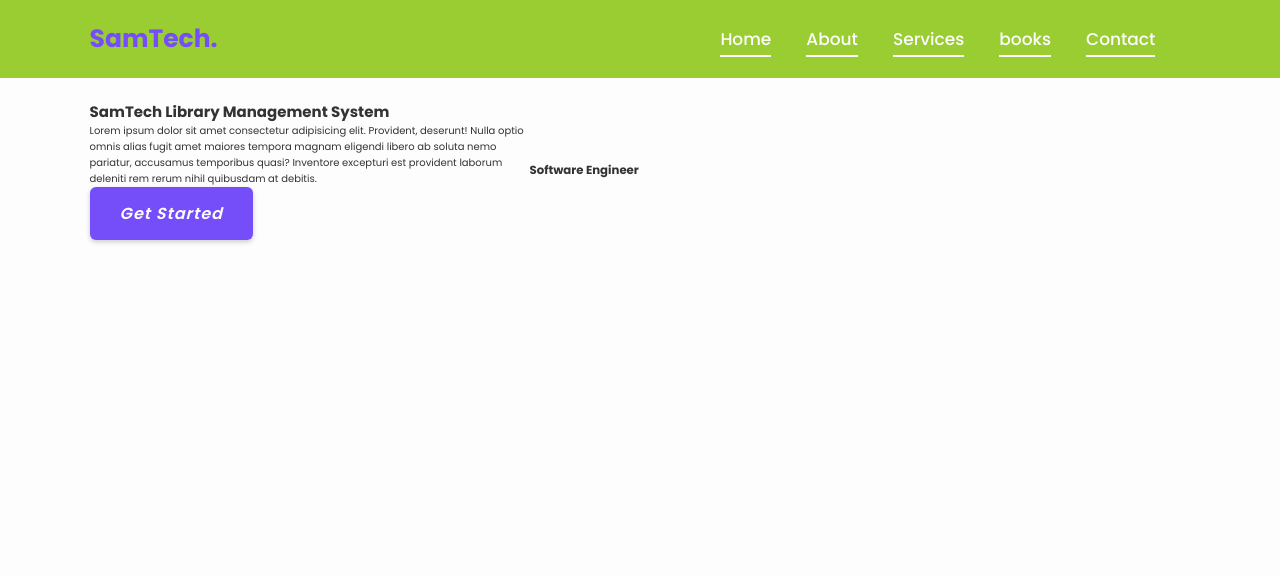
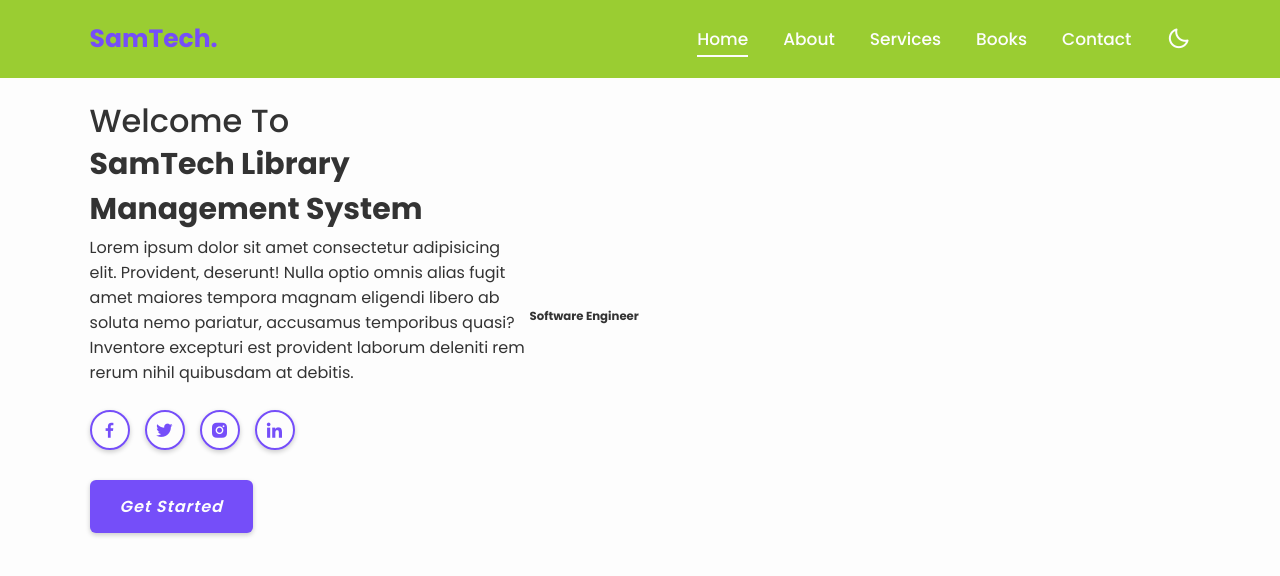
Before and after one commit to SamTech-Africa/library_management_system_frontend, a React (Create React App) app: page / in a window 1280 px wide. Shown: the top 576 px of the page. Built offline with nearby package versions, Linux system fonts and the light colour scheme.

Commit message:
Dark Mode done

```diff
--- a/public/index.html
+++ b/public/index.html
@@ -14,6 +14,10 @@
       Learn how to configure a non-root public URL by running `npm run build`.
     -->
     <title>SamTech Library Management System</title>
+
+       <!-- box icons -->
+       <link href='https://unpkg.com/boxicons@2.1.4/css/boxicons.min.css' rel='stylesheet'>
+
   </head>
   <body>
     <div id="root"></div>
--- a/src/container/pages/components/home/Home.jsx
+++ b/src/container/pages/components/home/Home.jsx
@@ -6,16 +6,17 @@ const Home =()=> {
   return (
     <div className='home' id='home'>
         <div className='home-content'>
+            <h3>Welcome To</h3>
             <h1>SamTech Library Management System</h1>
             <p>Lorem ipsum dolor sit amet consectetur adipisicing elit.
                 Provident, deserunt! Nulla optio omnis alias fugit amet maiores tempora magnam eligendi libero ab soluta nemo pariatur,
                 accusamus temporibus quasi? Inventore excepturi est provident laborum deleniti rem rerum nihil quibusdam at debitis.
             </p>
-            <div className='social-media'>
-                <a href='#'><i className=''></i></a>
-                <a href='#'><i className=''></i></a>
-                <a href='#'><i className=''></i></a>
-                <a href='#'><i className=''></i></a>
+            <div class="social-media">
+                <a href="#"><i class="bx bxl-facebook" ></i></a>
+                <a href="#"><i class="bx bxl-twitter" ></i></a>
+                <a href="#"><i class="bx bxl-instagram-alt" ></i></a>
+                <a href="#"><i class="bx bxl-linkedin" ></i></a>
             </div>
             <a href='#'><i className='btn'>Get Started</i></a>
         </div>
--- a/src/container/pages/components/home/Navbar.jsx
+++ b/src/container/pages/components/home/Navbar.jsx
@@ -1,9 +1,12 @@
 import React,{useState, useEffect} from 'react';
+
+
 
 import '../../styles/home/Navbar.css';
 
  const Navbar = () => {
   const [isSticky, setIsSticky] = useState(false);
+  const [darkMode, setDarkMode] = useState(false);
 
   useEffect(() => {
     const handleScroll = () => {
@@ -16,6 +19,11 @@ import '../../styles/home/Navbar.css';
     };
   }, []);
 
+  const handleDarkModeToggle = () => {
+    setDarkMode(!darkMode);
+    document.body.classList.toggle('dark-icon');
+  }
+
 
 
 
@@ -24,11 +32,12 @@ import '../../styles/home/Navbar.css';
      <a href='#' className='logo'>SamTech.</a>
      <nav className='navbar'>
         <a href='#home' className='active'>Home</a>
-        <a href='#about' className='active'>About</a>
-        <a href='#services' className='active'>Services</a>
-        <a href='#books' className='active'>books</a>
-        <a href='#contact' className='active'>Contact</a>
+        <a href='#about'>About</a>
+        <a href='#services'>Services</a>
+        <a href='#books'>Books</a>
+        <a href='#contact'>Contact</a>
      </nav>
+     <div className={`bx ${darkMode ? 'bx-sun' : 'bx-moon'}`} id='darkMode-icon' onClick={handleDarkModeToggle}></div>
 
     </header>
 
--- a/src/container/pages/styles/home/Home.css
+++ b/src/container/pages/styles/home/Home.css
@@ -6,3 +6,40 @@
 .home .home-content {
     max-width: 44rem;
 }
+
+.home-content h3 {
+    font-size: 3.2rem;
+    font-weight: 500;
+    line-height: 1.3;
+}
+
+.home-content h1 {
+    font-size: 3rem;
+    font-weight: 700;
+    margin-bottom: .3rem;
+}
+
+.home-content p{
+    font-size: 1.6rem;
+}
+
+.home-content .social-media a {
+    display: inline-flex;
+    justify-content: center;
+    align-items: center;
+    width: 4rem;
+    height: 4rem;
+    background: transparent;
+    border: .2rem solid var(--main-color);
+    border-radius: 50%;
+    box-shadow: 0 .2rem .5rem var(--shadow-color);
+    font-size: 2rem;
+    color: var(--main-color);
+    margin: 2.5rem 1.5rem 3rem 0;
+    transition: var(--transition-delay);
+}
+
+.home-content .social-media a:hover {
+    background: var(--main-color);
+    color: var(--white-color);
+}
--- a/src/container/pages/styles/home/LandingPage.css
+++ b/src/container/pages/styles/home/LandingPage.css
@@ -1,13 +1,3 @@
-:root {
-    --bg-color: #fdfdfd;
-    --text-color: #333;
-    --main-color: #754ef9;
-    --white-color: #fdfdfd;
-    --shadow-color: rgba(0, 0, 0, .2);
-
-    --transition-delay: .5s ease;
-}
-
 section {
     min-height: 100vh;
     padding: 10rem 7% 2rem;
--- a/src/container/pages/styles/home/Navbar.css
+++ b/src/container/pages/styles/home/Navbar.css
@@ -1,14 +1,9 @@
 
-:root {
-    --bg-color: #fdfdfd;
-    --text-color: #333;
-    --main-color: #754ef9;
-    --white-color: #fdfdfd;
-    --shadow-color: rgba(0, 0, 0, .2);
-
-    --transition-delay: .5s ease;
+.dark-icon {
+    --bg-color: #0b061f;
+    --text-color: #fdfdfd;
+    --shadow-color: rgba(0, 0, 0, .7);
 }
-
 
 .header {
     position: fixed;
@@ -68,3 +63,9 @@
     background: var(--main-color);
     opacity: .7;
 }
+
+#darkMode-icon {
+    font-size: 2.4rem;
+    color: var(--white-color);
+    cursor: pointer;
+}
```
Also changed, not shown: 1 other file (tests, documents, lock files or other folders).
